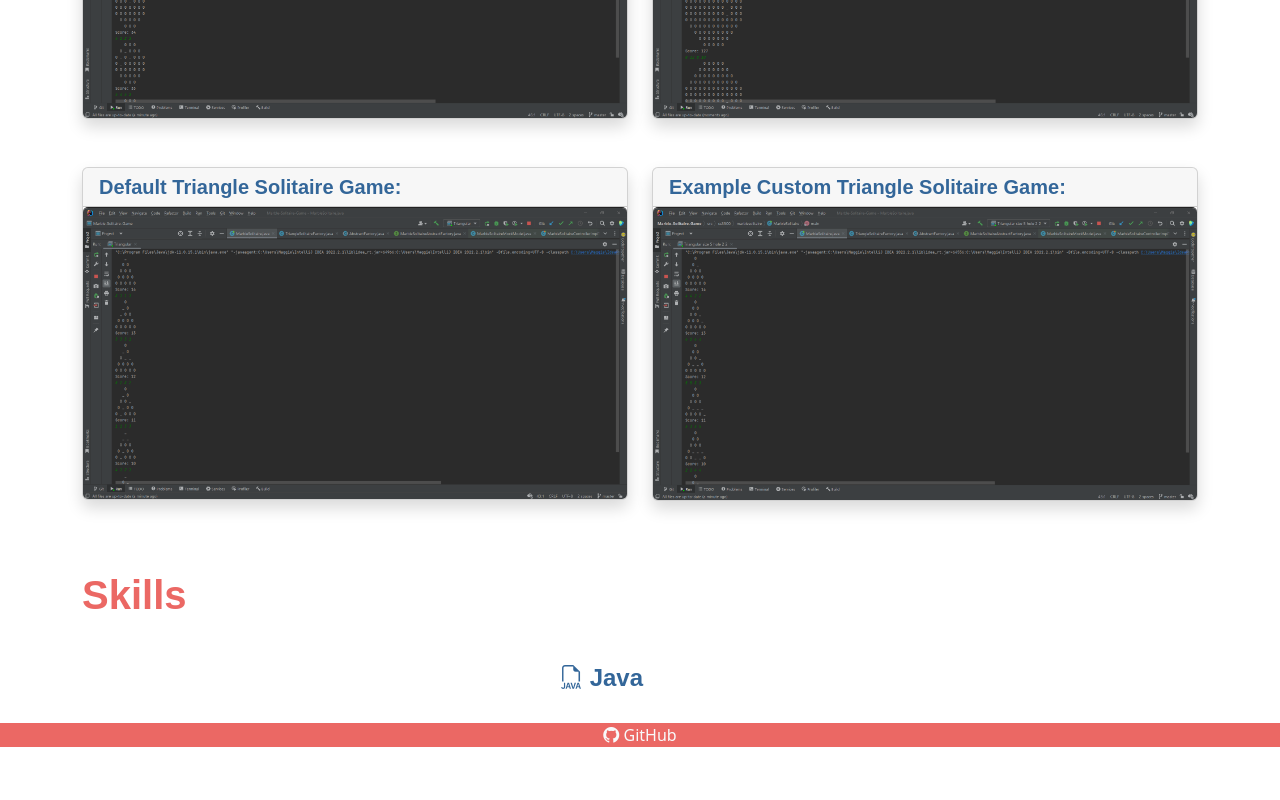
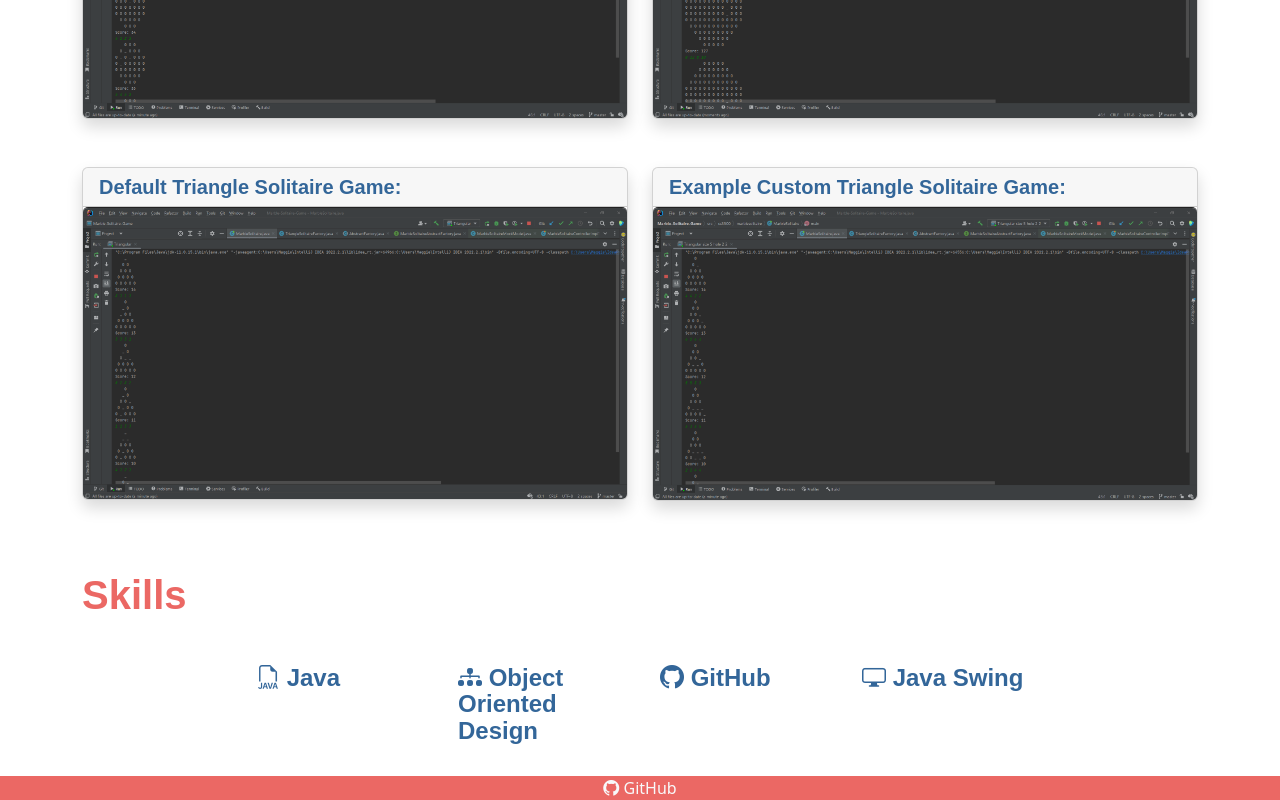
Before and after one commit to maggiecollette/Personal-Site, an Angular app: page /ood-marble-solitaire in a window 1280 px wide. Shown: the part 1117-1917 px from the top of the page. Before the commit the page ends 1864 px from the top, so only its background shows below. Built offline with nearby package versions, Linux system fonts and the light colour scheme.

Commit message:
Updated resume page

```diff
--- a/src/app/ime/ime.component.ts
+++ b/src/app/ime/ime.component.ts
@@ -44,6 +44,8 @@ export class IMEComponent {
     {title: "Example Filter Preview:", src: "assets/IME-SS11.png" },
   ];
   skills = [
-    {name: "Java", icon: "bi bi-filetype-java"}
+    {name: "Java", icon: "bi bi-filetype-java"},
+    {name: "Object Oriented Design", icon: "bi bi-diagram-3-fill"},
+    {name: "GitHub", icon: "bi bi-github"}
   ];
 }
--- a/src/app/marble-solitaire/marble-solitaire.component.ts
+++ b/src/app/marble-solitaire/marble-solitaire.component.ts
@@ -32,6 +32,9 @@ export class MarbleSolitaireComponent {
     {title: "Example Custom Triangle Solitaire Game:", src: "assets/MARBLE-TRI2.png" }
   ];
   skills = [
-    {name: "Java", icon: "bi bi-filetype-java"}
+    {name: "Java", icon: "bi bi-filetype-java"},
+    {name: "Object Oriented Design", icon: "bi bi-diagram-3-fill"},
+    {name: "GitHub", icon: "bi bi-github"},
+    {name: "Java Swing", icon: "bi bi-display"}
   ];
 }
```
